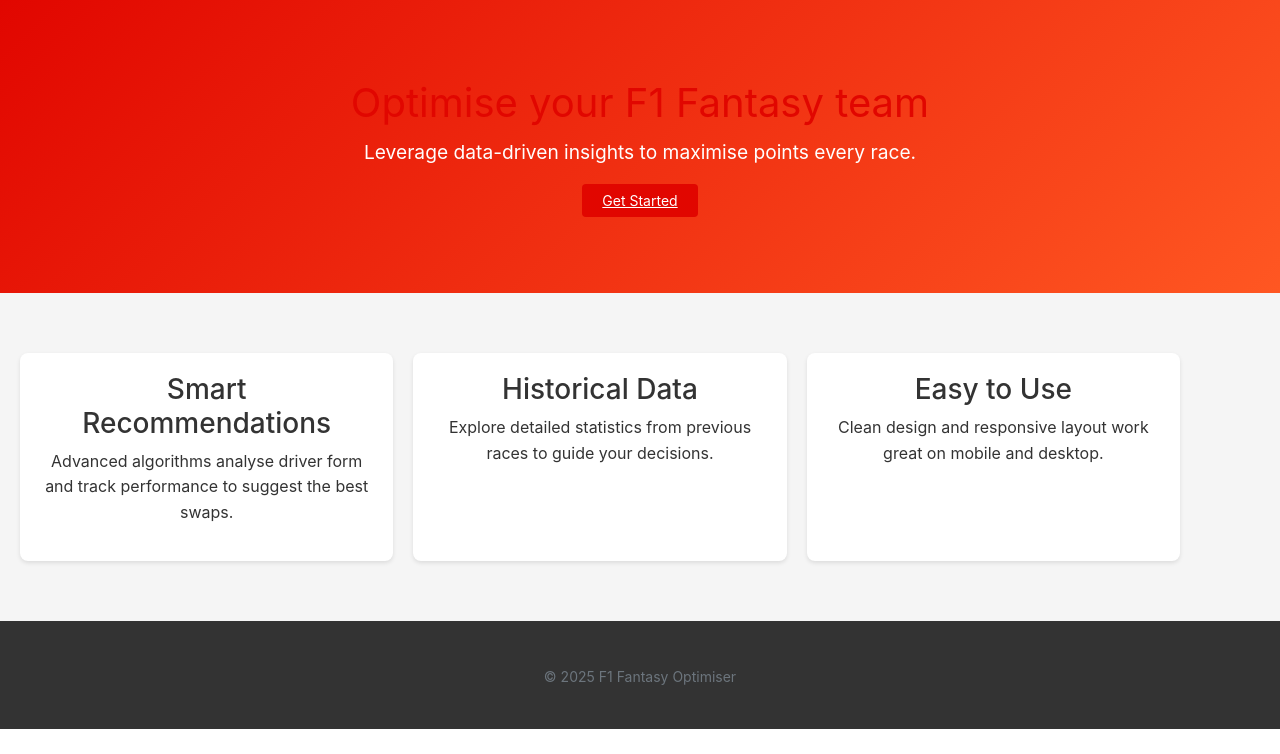
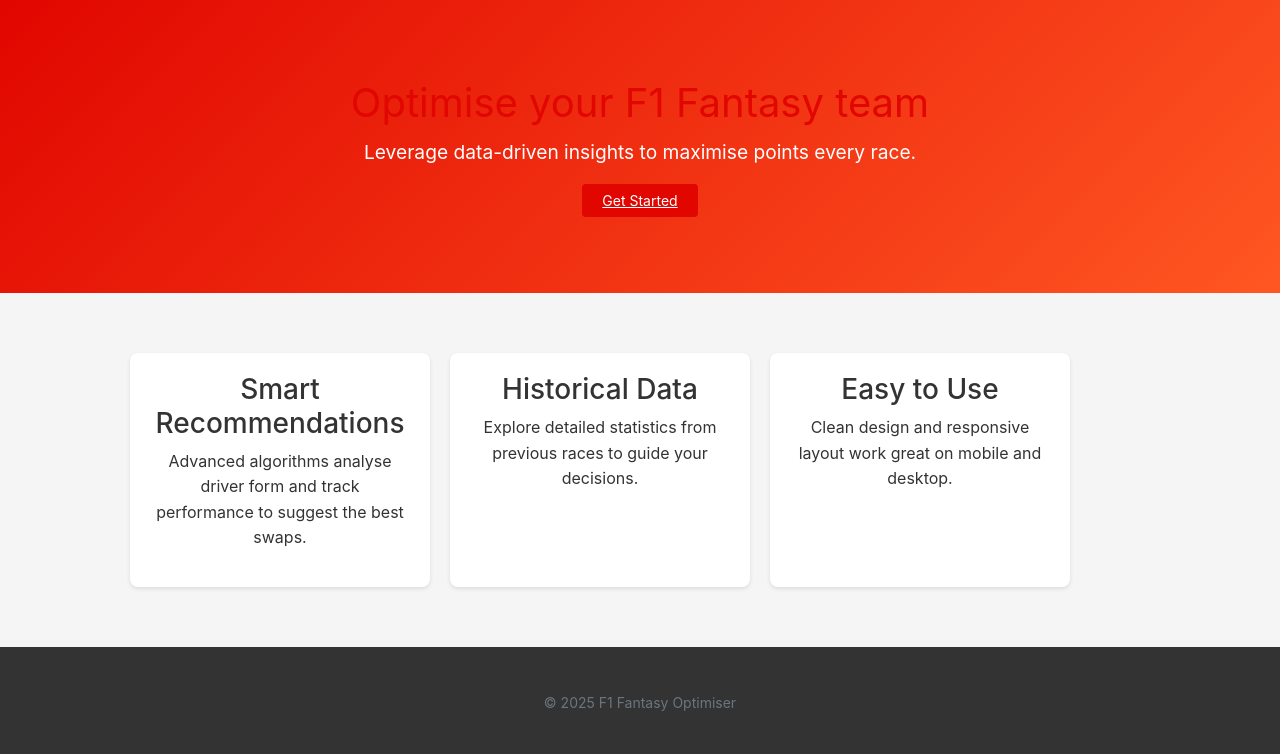
Before and after one commit to taylorelley/f1_fantasy, a Flask app: page / in a window 1280 px wide. Shown: the part 127-881 px from the top of the page. Before the commit the page ends 856 px from the top, so only its background shows below. Run offline with Flask 3, Linux system fonts and the light colour scheme; some libraries are stand-ins or nearby versions.

Commit message:
style: center home page features

```diff
--- a/static/style.css
+++ b/static/style.css
@@ -902,9 +902,10 @@ table.data-table input[type="text"] {
 }
 .features {
   display: grid;
-  grid-template-columns: repeat(auto-fit, minmax(250px, 1fr));
+  grid-template-columns: repeat(auto-fit, minmax(250px, 300px));
   gap: 20px;
   margin: 40px 0;
+  justify-content: center;
 }
 .feature {
   background: #fff;
```
